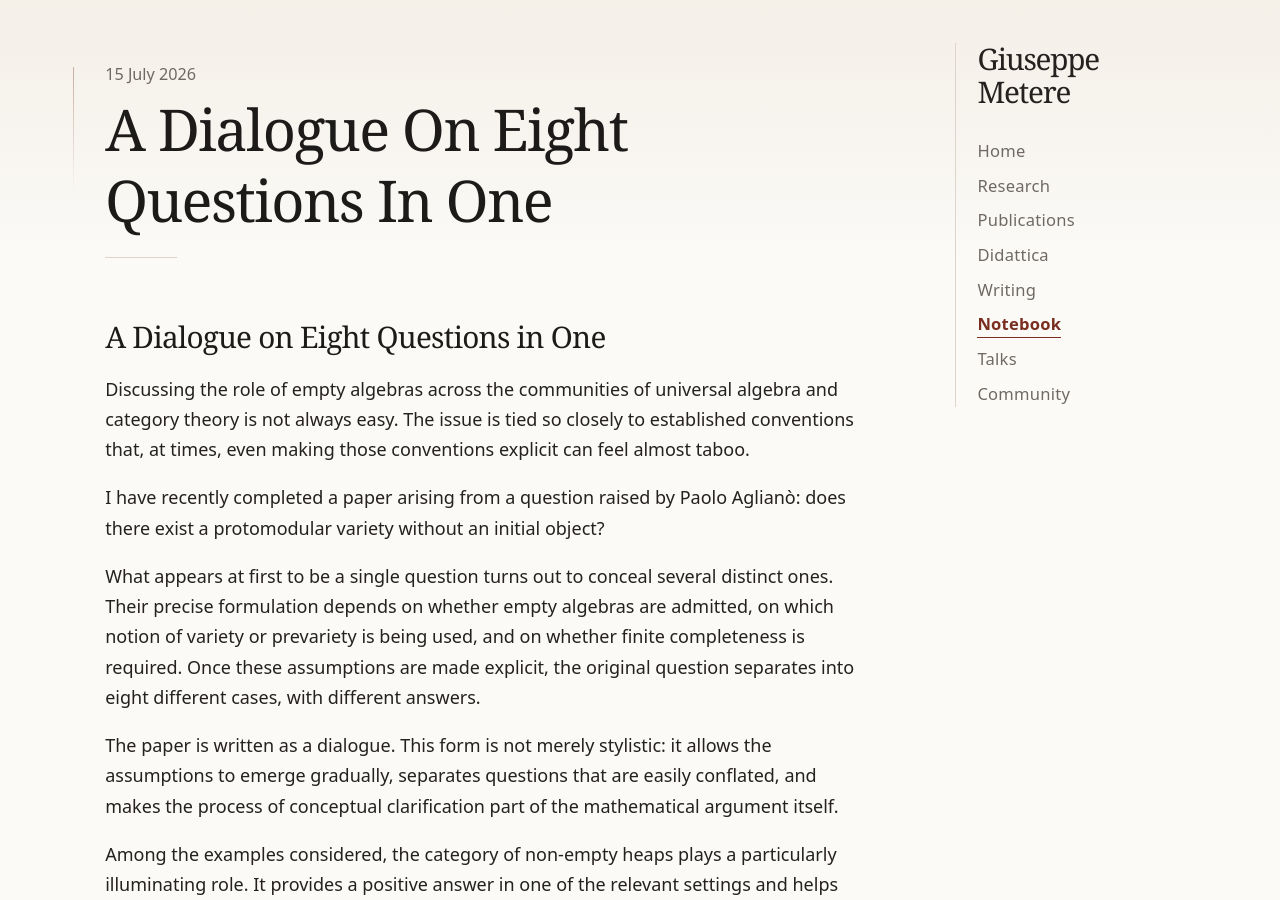
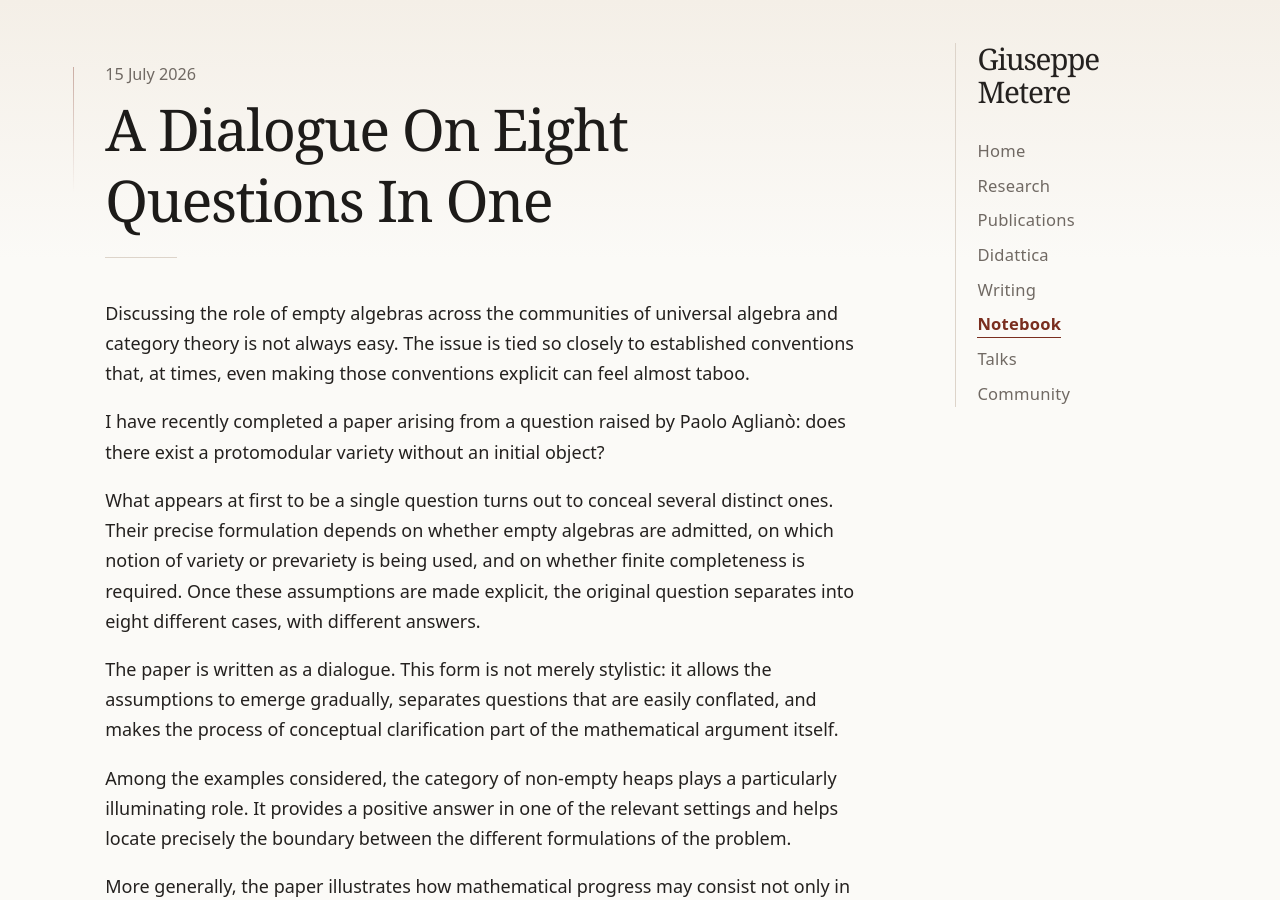
Before and after one commit to gmetere/gmetere.github.io, a Jekyll site: the page built from _posts/2026-07-15-a-dialogue-on-eight-questions-in-one.md, in a window 1280 px wide and 900 px high. Built offline with Jekyll 4.4.1, drawn with Linux system fonts in a browser that asks for light colours; our own code applies the rules of GitHub Pages for plain Markdown files.

Commit message:
Update 2026-07-15-a-dialogue-on-eight-questions-in-one.md

```diff
--- a/_posts/2026-07-15-a-dialogue-on-eight-questions-in-one.md
+++ b/_posts/2026-07-15-a-dialogue-on-eight-questions-in-one.md
@@ -1,5 +1,3 @@
-## A Dialogue on Eight Questions in One
-
 Discussing the role of empty algebras across the communities of universal algebra and category theory is not always easy. The issue is tied so closely to established conventions that, at times, even making those conventions explicit can feel almost taboo.
 
 I have recently completed a paper arising from a question raised by Paolo Aglianò: does there exist a protomodular variety without an initial object?
```
